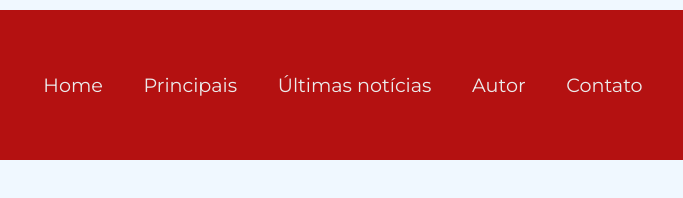
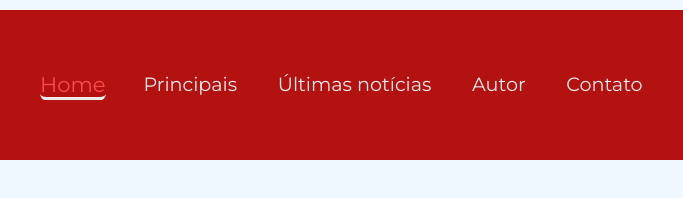
Before and after one commit to isab5/blog.senai, a plain HTML site: page index.html in a window 1280 px wide. In both pictures the pointer is over the link "Home". Shown: the full height of the page, 482-1165 px from the left. Drawn offline with Linux system fonts and the light colour scheme; a web font is replaced by a local one.

Commit message:
feat: adição de efeitos hover nos links

```diff
--- a/assets/styles/styles.index.css
+++ b/assets/styles/styles.index.css
@@ -39,4 +39,13 @@ header {
     text-decoration: none;
     color: #ececec;
     font-size: 1.2rem;
+    border-bottom: 3px solid transparent;
+    border-radius: 6px;
+    transition: 0.3s ease-in-out;
 }
+
+#links a:hover {
+    border-bottom: 3px solid #ececec;
+    color: #fb4c4c;
+    transform: scale(1.1);
+}
```
